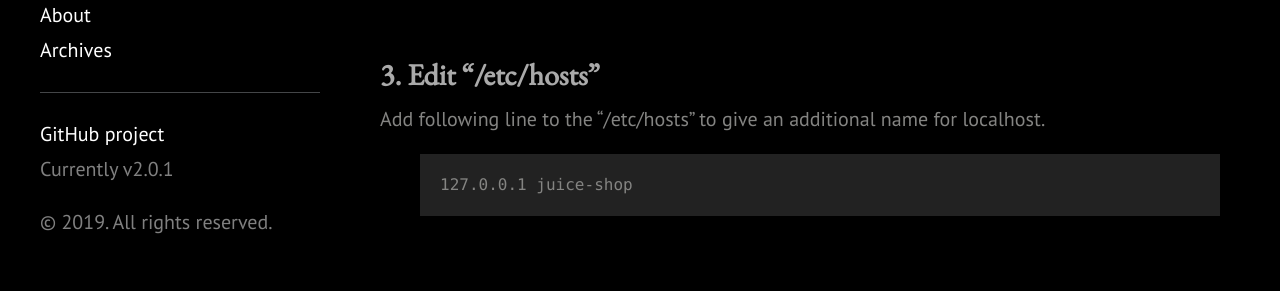
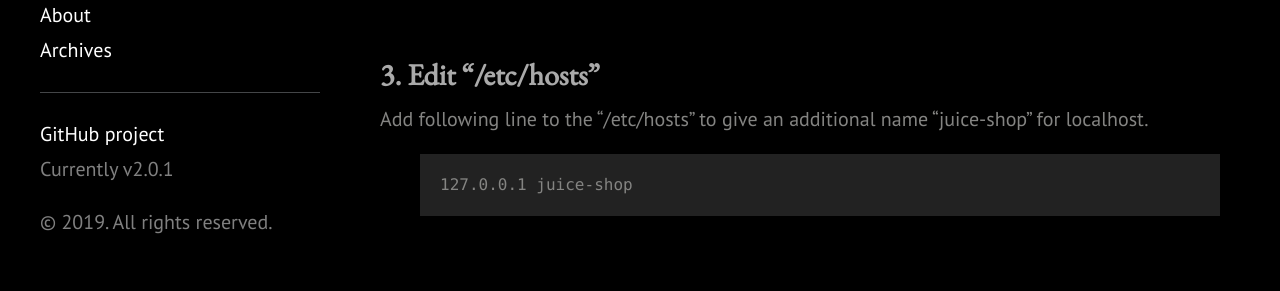
Before and after one commit to 1n4r1/1n4r1.github.io, a Jekyll site: the page built from _posts/2019-12-12-FoxyProxy-burp-setup.md, in a window 1280 px wide and 1400 px high, scrolled down 1429 px. Shown: the part 154-445 px from the top of the window. Built offline with Jekyll 4.4.1, drawn with Linux system fonts in a browser that asks for light colours; a style sheet for code colours, icons or effects is not loaded; some of the changed text lies outside the part shown.

Commit message:
modify some lines of foxyproxy-setup

```diff
--- a/_posts/2019-12-12-FoxyProxy-burp-setup.md
+++ b/_posts/2019-12-12-FoxyProxy-burp-setup.md
@@ -31,7 +31,7 @@ This time, default setting (IP: 127.0.0.1, port: 8080) was used.
 
 ## 3. Edit "/etc/hosts"
 
-Add following line to the "/etc/hosts" to give an additional name for localhost.
+Add following line to the "/etc/hosts" to give an additional name "juice-shop" for localhost.
 {% highlight shell %}
 127.0.0.1 juice-shop
 {% endhighlight %}
@@ -55,6 +55,6 @@ Choose "Use proxies based on their pre-defined patterns and priorities" as Proxy
 
 ## 4. Check configuration with Burp Suite.
 
-Take a look at "HTTP history" tab on Burp Suite.<br>
+Access "sec-juice:3000" (localhost) with Google chrome and take a look at "HTTP history" tab on Burp Suite.<br>
 We can confirm that we can analyze the traffic to localhost.
 ![placeholder](https://inar1.github.io/public/images/2019-12-12/2019-12-12-01-23-33.png)
```
Also changed, not shown: other parts of _posts/2019-12-12-FoxyProxy-burp-setup.md (+1 -1 lines).
